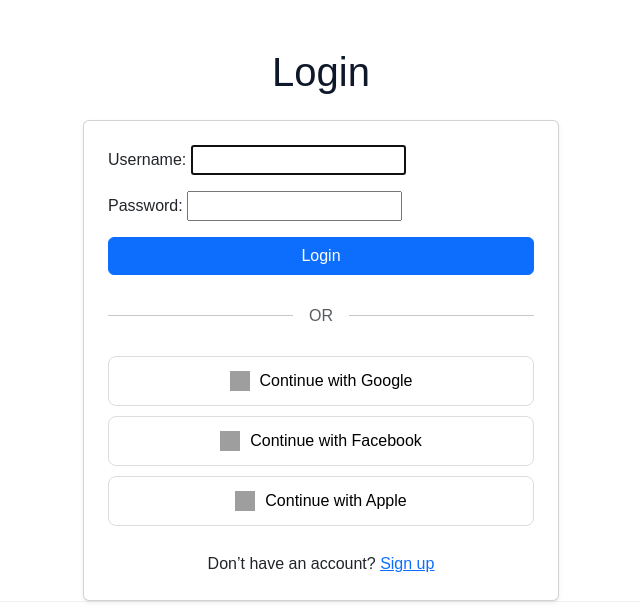
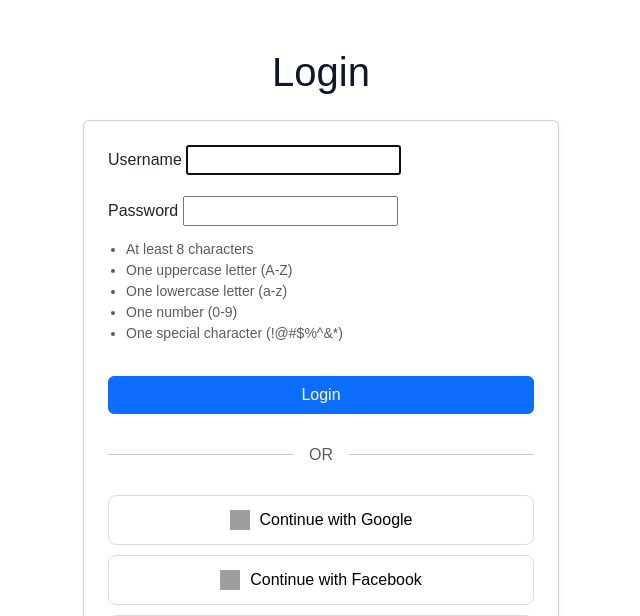
Before and after one commit to moiseslm1/Community-share-, a Django app: a page that uses core/templates/registration/login.html in a window 1280 px wide. Shown: the part 63-679 px from the top of the page, without its empty margins (319-959 px from the left). Run offline with Django 4.2, Linux system fonts and the light colour scheme; some libraries are stand-ins or nearby versions; grey boxes are pictures that could not be loaded.

Commit message:
Added Password Requirement Bullet Points

```diff
--- a/core/templates/registration/login.html
+++ b/core/templates/registration/login.html
@@ -42,11 +42,31 @@
   <div class="card shadow-sm p-4">
     <form method="POST">
       {% csrf_token %}
-      {{ form.as_p }}
+      <div class="mb-3">
+      <label for="id_username" class="form-label">Username</label>
+       {{ form.username }}
+  </div>
 
-      <button type="submit" class="btn btn-primary w-100">
-        Login
-      </button>
+  <div class="mb-3">
+    <label for="id_password" class="form-label">Password</label>
+    {{ form.password }}
+
+  <!-- PASSWORD REQUIREMENTS -->
+  <small class="text-muted">
+    <ul class="mb-0 mt-2" style="padding-left: 18px;">
+      <li>At least 8 characters</li>
+      <li>One uppercase letter (A-Z)</li>
+      <li>One lowercase letter (a-z)</li>
+      <li>One number (0-9)</li>
+      <li>One special character (!@#$%^&*)</li>
+    </ul>
+  </small>
+  </div>
+
+  <button type="submit" class="btn btn-primary w-100 mt-3">
+    Login
+  </button>
+
     </form>
 
     <div class="d-flex align-items-center my-4">
```
Also changed, not shown: core/templates/signup.html (+21 -0 lines).
